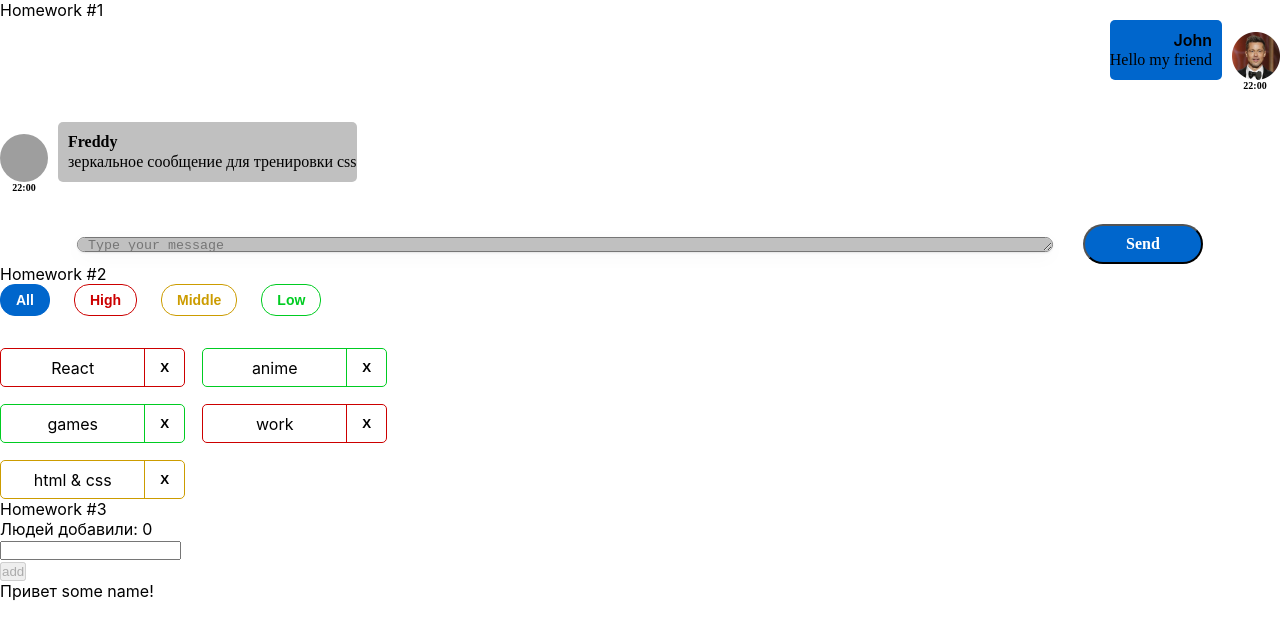
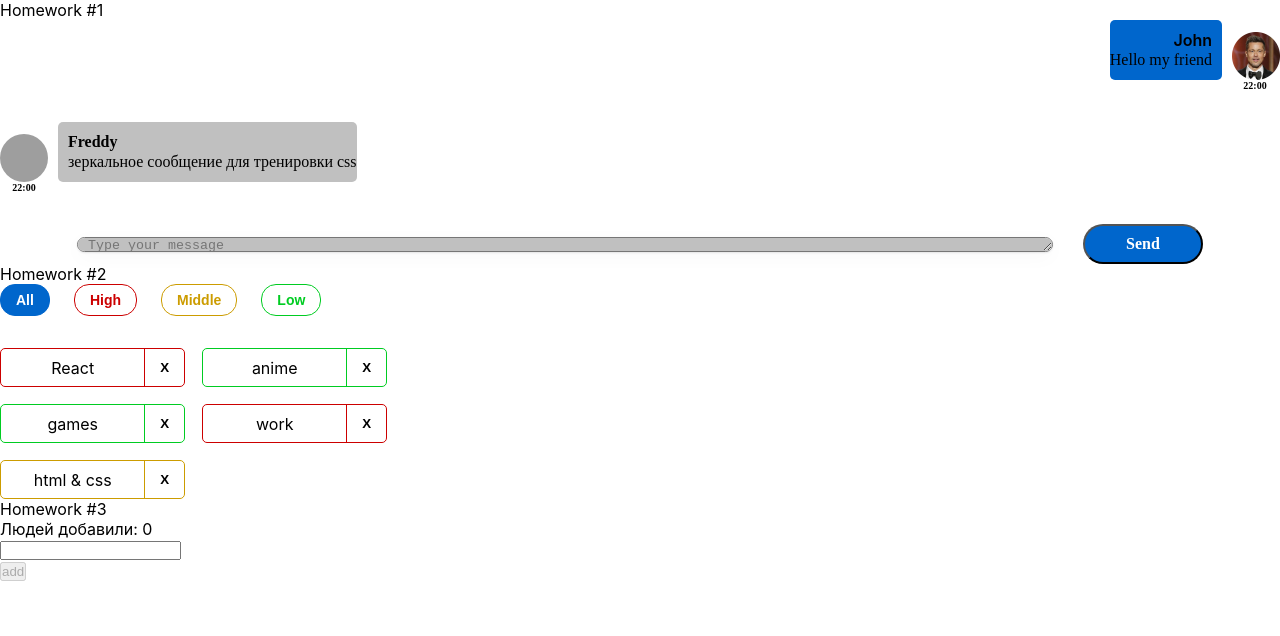
Before and after one commit to kroxaGAN/hws2, a React (Create React App) app: page /#/pre-junior in a window 1280 px wide. Before the commit this address led to /. Shown: the top 636 px of the page. Built offline with nearby package versions, Linux system fonts and the light colour scheme; grey boxes are pictures that could not be loaded.

Commit message:
monday 3 hw without style

```diff
--- a/src/s2-homeworks/hw03/Greeting.module.css
+++ b/src/s2-homeworks/hw03/Greeting.module.css
@@ -5,6 +5,7 @@
 }
 
 .error {
+    color: #cc0000;
 }
 
 .input {
@@ -14,6 +15,7 @@
 }
 
 .errorInput {
+    border-color: red;
 }
 
 .button {
--- a/src/s2-homeworks/hw03/Greeting.tsx
+++ b/src/s2-homeworks/hw03/Greeting.tsx
@@ -2,14 +2,14 @@
 import s from './Greeting.module.css'
 
 type GreetingPropsType = {
-    name: any // need to fix any
-    setNameCallback: any // need to fix any
-    addUser: any // need to fix any
-    onBlur: any // need to fix any
-    onEnter: any // need to fix any
-    error: any // need to fix any
-    totalUsers: any // need to fix any
-    lastUserName?: any // need to fix any
+    name: string // need to fix any
+    setNameCallback: (e:ChangeEvent<HTMLInputElement>)=>void // need to fix any
+    addUser: ()=>void // need to fix any
+    onBlur: ()=>void // need to fix any
+    onEnter: (e:KeyboardEvent<HTMLInputElement>)=>void // need to fix any
+    error: string // need to fix any
+    totalUsers: number // need to fix any
+    lastUserName?: string // need to fix any
 }
 
 // презентационная компонента (для верстальщика)
@@ -25,7 +25,7 @@
         lastUserName,
     } // деструктуризация пропсов
 ) => {
-    const inputClass = s.errorInput // need to fix with (?:)
+    const inputClass = error ?s.errorInput :'' // need to fix with (?:)
 
     return (
         <div id={'hw3-form'} className={s.greetingForm}>
--- a/src/s2-homeworks/hw03/GreetingContainer.tsx
+++ b/src/s2-homeworks/hw03/GreetingContainer.tsx
@@ -1,20 +1,37 @@
-import React, { ChangeEvent, KeyboardEvent, useState } from 'react'
+import React, {ChangeEvent, KeyboardEvent, useState} from 'react'
 import Greeting from './Greeting'
-import { UserType } from './HW3'
+import {UserType} from './HW3'
 
 type GreetingContainerPropsType = {
-    users: any // need to fix any
-    addUserCallback: any // need to fix any
+    users: UserType[] // need to fix any
+    addUserCallback: (name: string) => void // need to fix any
 }
 
-export const pureAddUser = (name: any, setError: any, setName: any, addUserCallback: any) => {
+export const pureAddUser = (name: string, setError: (error: string) => void, setName: (name: string) => void, addUserCallback: (name: string) => void) => {
     // если имя пустое - показать ошибку, иначе - добавить юзера и очистить инпут
+    if (name.trim() === '') {
+        setError('Ошибка! Введите имя!')
+    } else {
+        addUserCallback(name)
+        setName('')
+        setError('')
+
+    }
 }
 
-export const pureOnBlur = (name: any, setError: any) => { // если имя пустое - показать ошибку
+export const pureOnBlur = (name: string, setError: (error: string) => void) => { // если имя пустое - показать ошибку
+    if (name.trim() === '') {
+        setError('Ошибка! Введите имя!')
+    } else {
+        setError('')
+    }
 }
 
-export const pureOnEnter = (e: any, addUser: any) => { // если нажата кнопка Enter - добавить
+export const pureOnEnter = (e: KeyboardEvent<HTMLInputElement>, addUser: () => void) => { // если нажата кнопка Enter - добавить
+    if (e.key === 'Enter') {
+        addUser()
+    }
+
 }
 
 // более простой и понятный для новичков
@@ -22,17 +39,19 @@
 
 // более современный и удобный для про :)
 const GreetingContainer: React.FC<GreetingContainerPropsType> = ({
-    users,
-    addUserCallback,
-}) => {
+                                                                     users,
+                                                                     addUserCallback,
+                                                                 }) => {
     // деструктуризация пропсов
-    const [name, setName] = useState<any>('') // need to fix any
-    const [error, setError] = useState<any>('') // need to fix any
+    const [name, setName] = useState<string>('') // need to fix any
+    const [error, setError] = useState<string>('') // need to fix any
 
-    const setNameCallback = (e: any) => { // need to fix any
-        setName('some name') // need to fix
-
-        error && setError('')
+    const setNameCallback = (e: ChangeEvent<HTMLInputElement>) => { // need to fix any
+        if (e.currentTarget.value.trim() !== '') {
+            setName(e.currentTarget.value) // need to fix
+        } else {
+            error && setError('')
+        }
     }
     const addUser = () => {
         pureAddUser(name, setError, setName, addUserCallback)
@@ -42,13 +61,12 @@
         pureOnBlur(name, setError)
     }
 
-    const onEnter = (e: any) => {
+    const onEnter = (e: KeyboardEvent<HTMLInputElement>) => {
         pureOnEnter(e, addUser)
     }
 
-    const totalUsers = 0 // need to fix
-    const lastUserName = 'some name' // need to fix
-
+    const totalUsers = users.length // need to fix
+    const lastUserName = users[users.length-1]?.name // need to fix
     return (
         <Greeting
             name={name}
--- a/src/s2-homeworks/hw03/HW3.tsx
+++ b/src/s2-homeworks/hw03/HW3.tsx
@@ -19,20 +19,22 @@
 
 // types
 export type UserType = {
-    _id: any // need to fix any
-    name: any // need to fix any
+    _id: string // need to fix any
+    name: string // need to fix any
 }
 
-export const pureAddUserCallback = (name: any, setUsers: any, users: any) => { // need to fix any
-    const user = { // need to fix
+export const pureAddUserCallback = (name: string, setUsers: (users:UserType[])=>void, users: UserType[]) => { // need to fix any
+    const user:UserType = { // need to fix
+        _id:v1(),
+        name:name
     }
     setUsers([...users, user])
 }
 
 const HW3 = () => {
-    const [users, setUsers] = useState<any>([]) // need to fix any
-
-    const addUserCallback = (name: any) => { // need to fix any
+    const [users, setUsers] = useState<UserType[]>([]) // need to fix any
+    console.log(users)
+    const addUserCallback = (name: string) => { // need to fix any
         pureAddUserCallback(name, setUsers, users)
     }
 
```
